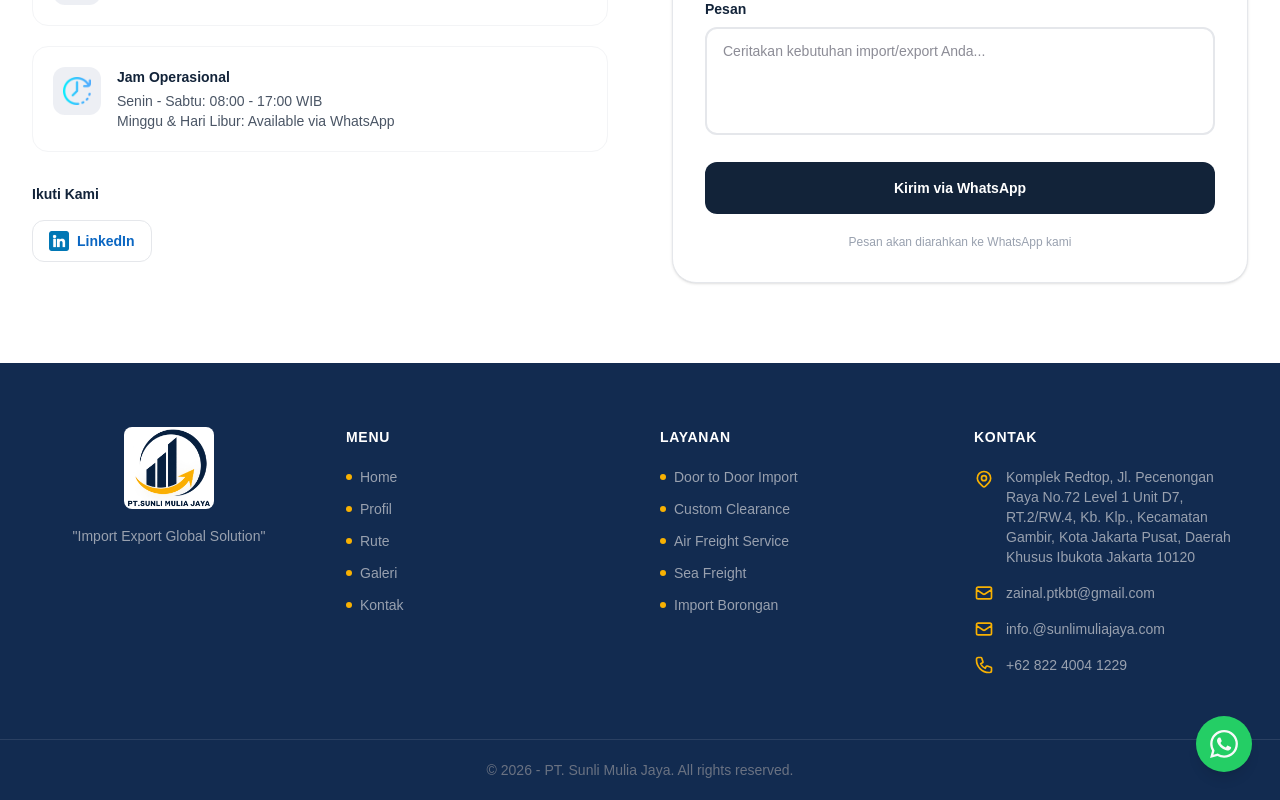
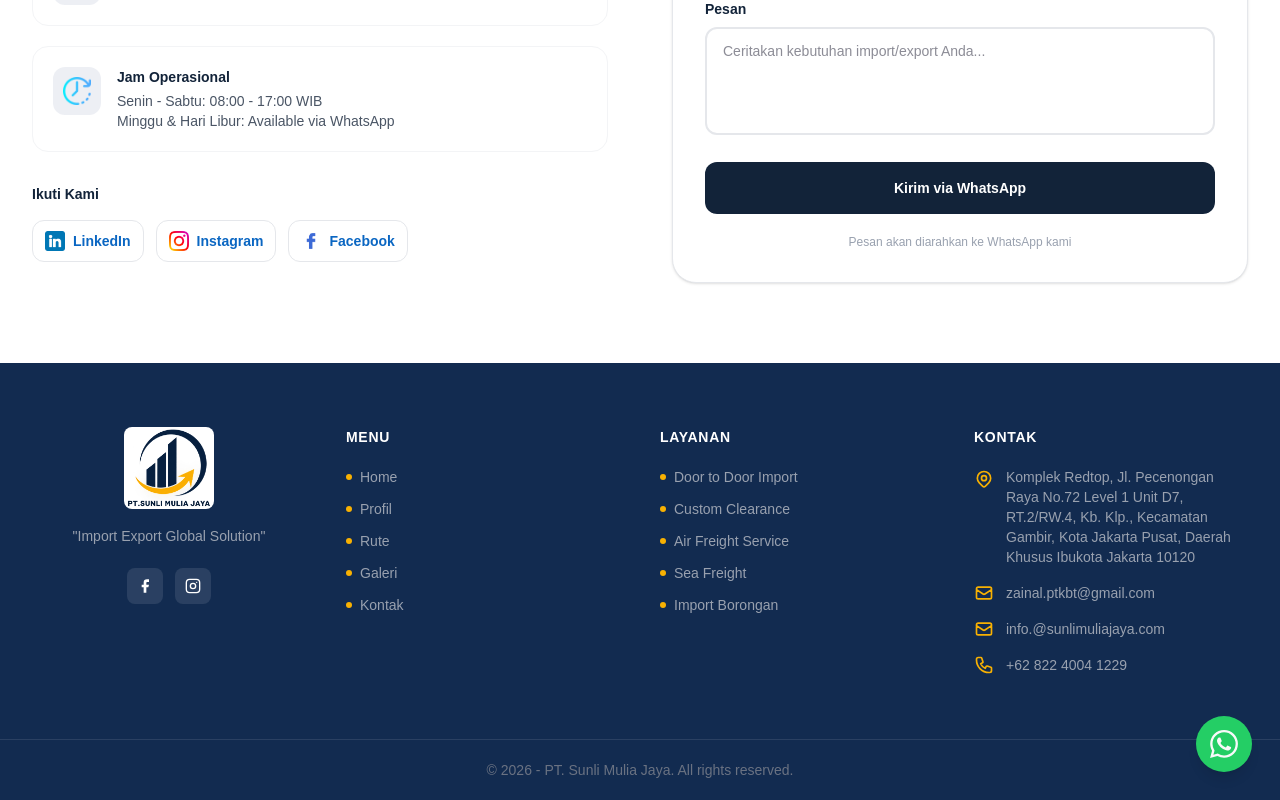
Before and after one commit to mughisqarratal/sunlimuliajaya, a Next.js app: page /kontak in a window 1280 px wide. Shown: the part 804-1604 px from the top of the page. Built offline with nearby package versions, Linux system fonts and the light colour scheme; a web font is replaced by a local one.

Commit message:
Social Icons Rev

```diff
--- a/app/components/Footer.tsx
+++ b/app/components/Footer.tsx
@@ -25,9 +25,9 @@ export default function Footer() {
             <p className="text-gray-400 text-sm leading-relaxed mb-5">
               "Import Export Global Solution"
             </p>
-            {/* <div className="flex gap-3 items-center justify-center">
+            <div className="flex gap-3 items-center justify-center">
               <a
-                // href="https://www.facebook.com/share/15q3hGGKPv/"
+                href="https://www.facebook.com/share/14qE8TTQ3Xn/?mibextid=wwXIfr"
                 target="_blank"
                 rel="noopener noreferrer"
                 className="w-9 h-9 rounded-lg bg-white/10 hover:bg-blue-600 flex items-center justify-center transition-colors"
@@ -41,7 +41,7 @@ export default function Footer() {
                 </svg>
               </a>
               <a
-                // href="https://www.instagram.com/jasa_import.express"
+                href="https://www.instagram.com/pt_kharisma029?stkn=MXJldmw3eWZ6MW0zMw%3D%3D&utm_source=qr"
                 target="_blank"
                 rel="noopener noreferrer"
                 className="w-9 h-9 rounded-lg bg-white/10 hover:bg-pink-600 flex items-center justify-center transition-colors"
@@ -73,7 +73,7 @@ export default function Footer() {
                   <circle cx="17.5" cy="6.5" r="1" fill="currentColor" />
                 </svg>
               </a>
-            </div> */}
+            </div>
           </div>
 
           {/* Menu */}
--- a/app/kontak/page.tsx
+++ b/app/kontak/page.tsx
@@ -51,19 +51,19 @@ const socialMedia = [
     href: "https://www.linkedin.com/in/zainal-arifin-34ba20276?utm_source=share_via&utm_content=profile&utm_medium=member_android",
     // background: "linear-gradient(135deg, #0077B5, #005983)",
   },
-  // {
-  //   imageSrc: "/icons/contact/instagram.png",
-  //   name: "Instagram",
-  //   href: "https://www.instagram.com/andaracargo.id?stkn=bDd2bWljb21zaHhn",
-  //   background:
-  //     "linear-gradient(135deg, #f09433, #e6683c, #dc2743, #cc2366, #bc1888)",
-  // },
-  // {
-  //   imageSrc: "/icons/contact/tik-tok.png",
-  //   name: "TikTok",
-  //   href: "https://www.tiktok.com/@andaracargo?_r=1&_t=ZS-99VPe8O0cQm",
-  //   background: "linear-gradient(135deg, #000000, #ff0050, #ff0050, #000000)",
-  // },
+  {
+    imageSrc: "/icons/contact/instagram.png",
+    name: "Instagram",
+    href: "https://www.instagram.com/pt_kharisma029?stkn=MXJldmw3eWZ6MW0zMw%3D%3D&utm_source=qr",
+    // background:
+    //   "linear-gradient(135deg, #f09433, #e6683c, #dc2743, #cc2366, #bc1888)",
+  },
+  {
+    imageSrc: "/icons/contact/facebook.png",
+    name: "Facebook",
+    href: "https://www.facebook.com/share/14qE8TTQ3Xn/?mibextid=wwXIfr",
+    // background: "linear-gradient(135deg, #1877F2, #1877F2)",
+  },
 ];
 
 export default function KontakPage() {
@@ -247,7 +247,7 @@ export default function KontakPage() {
                         flex
                         items-center
                         gap-2
-                        px-4
+                        px-3
                         py-2.5
                         border
                         rounded-xl
```
Also changed, not shown: public/icons/contact/facebook.png (added).
